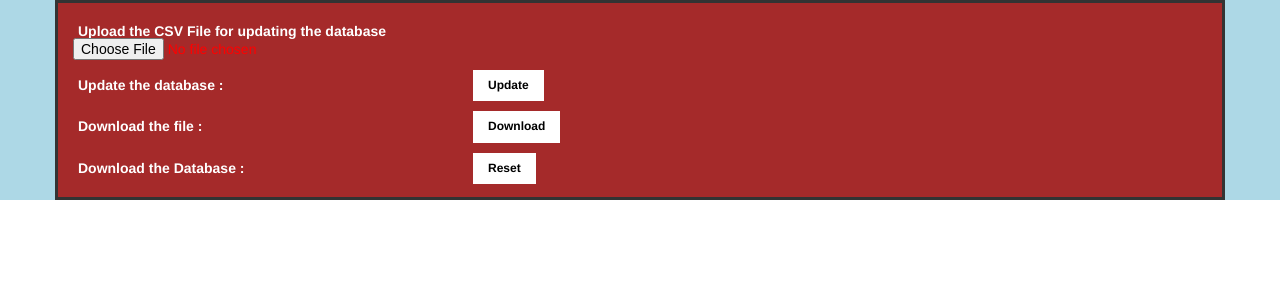
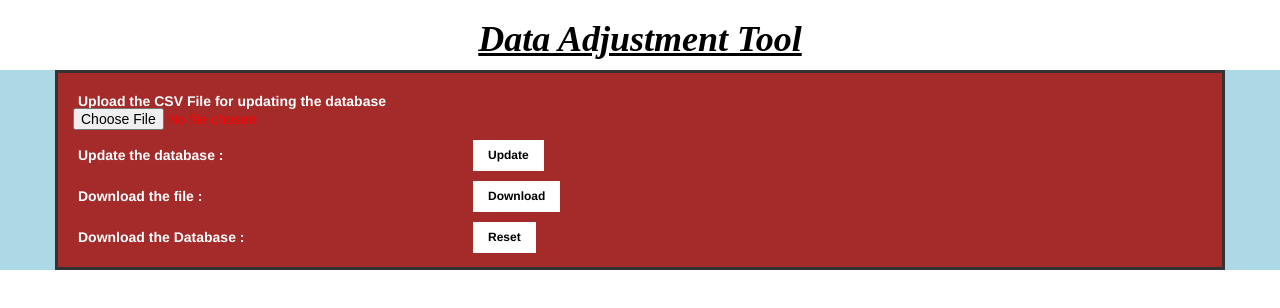
Before and after one commit to rahulpurohit29/DataAdjustmentTool, an Angular app in the folder angular/: page / in a window 1280 px wide. Shown: the top 308 px of the page. Built offline with nearby package versions, Linux system fonts and the light colour scheme.

Commit message:
Update app.component.html

```diff
--- a/angular/src/app/app.component.html
+++ b/angular/src/app/app.component.html
@@ -6,6 +6,9 @@
     <!-- Latest compiled and minified CSS -->
     <link rel="stylesheet" href="https://maxcdn.bootstrapcdn.com/bootstrap/3.3.7/css/bootstrap.min.css" integrity="sha384-BVYiiSIFeK1dGmJRAkycuHAHRg32OmUcww7on3RYdg4Va+PmSTsz/K68vbdEjh4u" crossorigin="anonymous">
   </head>
+
+  <h1>Data Adjustment Tool</h1>
+
   <body>
     <div class="container">
     <form action="">
```
